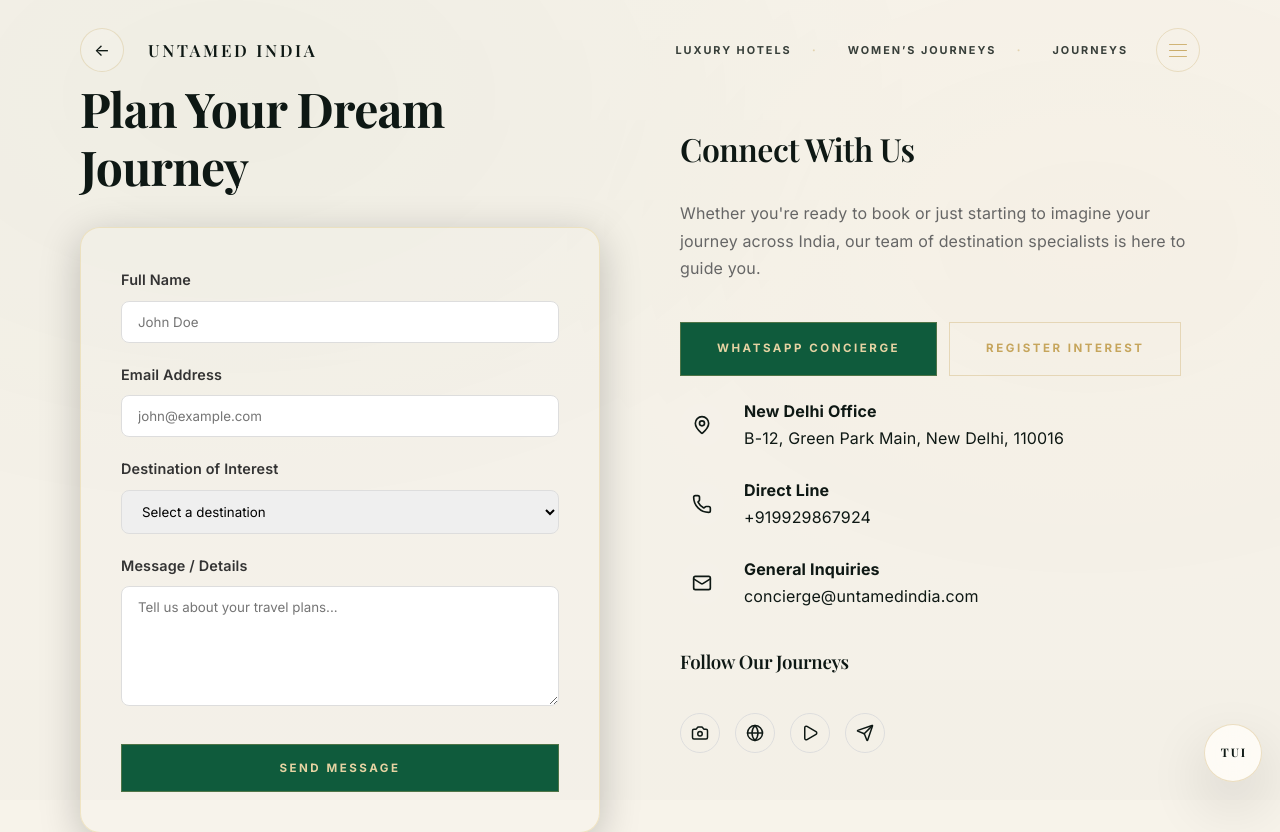
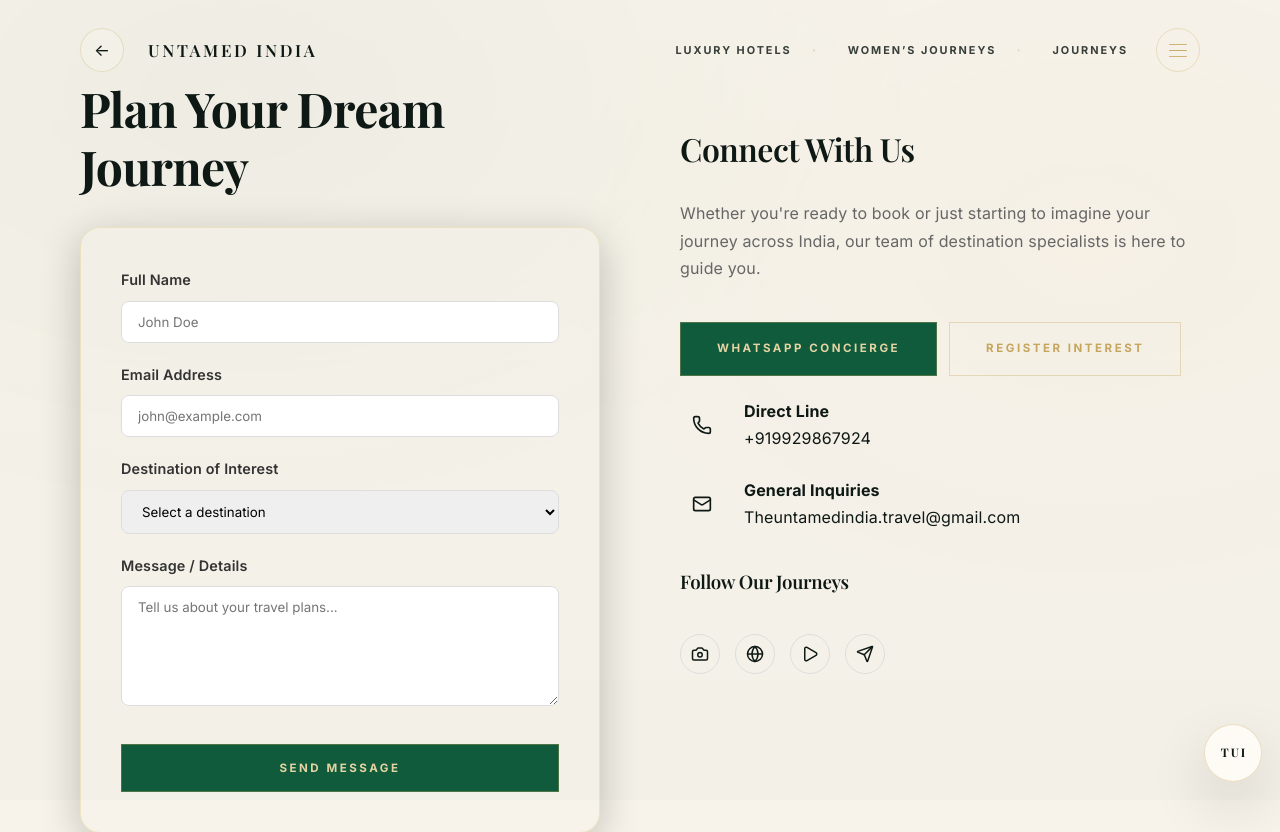
Before and after one commit to theuntamedindiatravel/untamed-india, a Next.js app: page /contact in a window 1280 px wide. Shown: the top 832 px of the page. Built offline with nearby package versions, Linux system fonts and the light colour scheme; a web font is replaced by a local one.

Commit message:
rm address and update mail address

```diff
--- a/app/contact/page.tsx
+++ b/app/contact/page.tsx
@@ -1,6 +1,6 @@
 'use client';
 import { useMemo, useState } from 'react';
-import { MapPin, Phone, Mail, Camera, Globe, Play, Send } from 'lucide-react';
+import { Phone, Mail, Camera, Globe, Play, Send } from 'lucide-react';
 import styles from './Contact.module.css';
 import { getWhatsAppLink, getWhatsAppNumberE164Digits } from '@/lib/whatsapp';
 
@@ -160,13 +160,6 @@
 
               <div className={styles.contactInfo}>
                 <div className={styles.infoItem}>
-                  <div className={styles.iconWrap}><MapPin size={20} /></div>
-                  <div>
-                    <strong>New Delhi Office</strong><br />
-                    B-12, Green Park Main, New Delhi, 110016
-                  </div>
-                </div>
-                <div className={styles.infoItem}>
                   <div className={styles.iconWrap}><Phone size={20} /></div>
                   <div>
                     <strong>Direct Line</strong><br />
@@ -177,7 +170,7 @@
                   <div className={styles.iconWrap}><Mail size={20} /></div>
                   <div>
                     <strong>General Inquiries</strong><br />
-                    concierge@untamedindia.com
+                    Theuntamedindia.travel@gmail.com
                   </div>
                 </div>
               </div>
```
